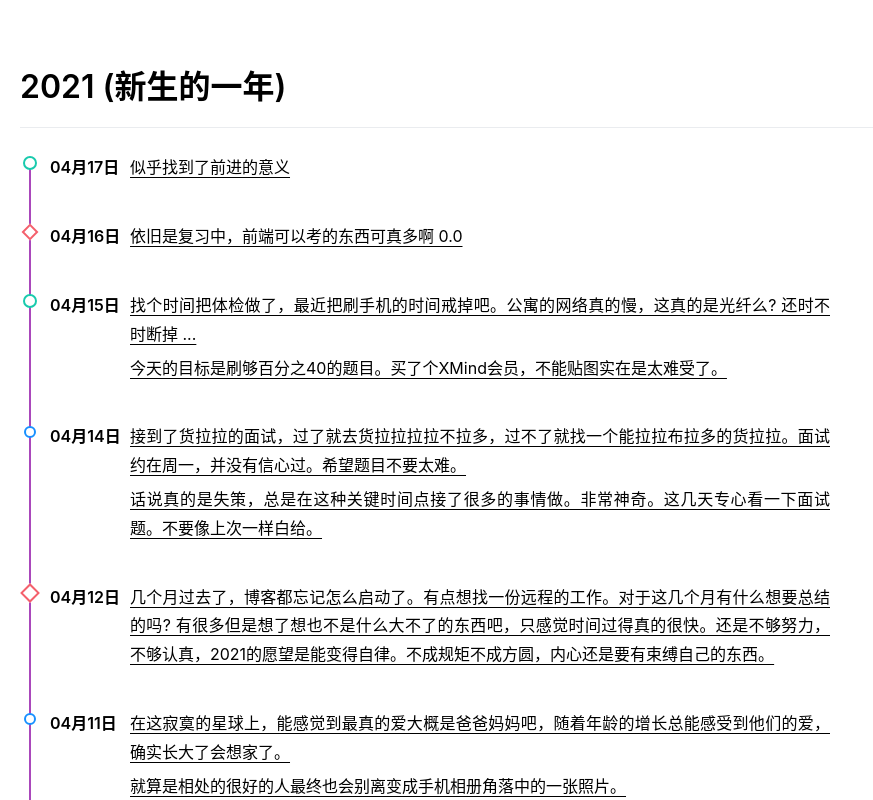
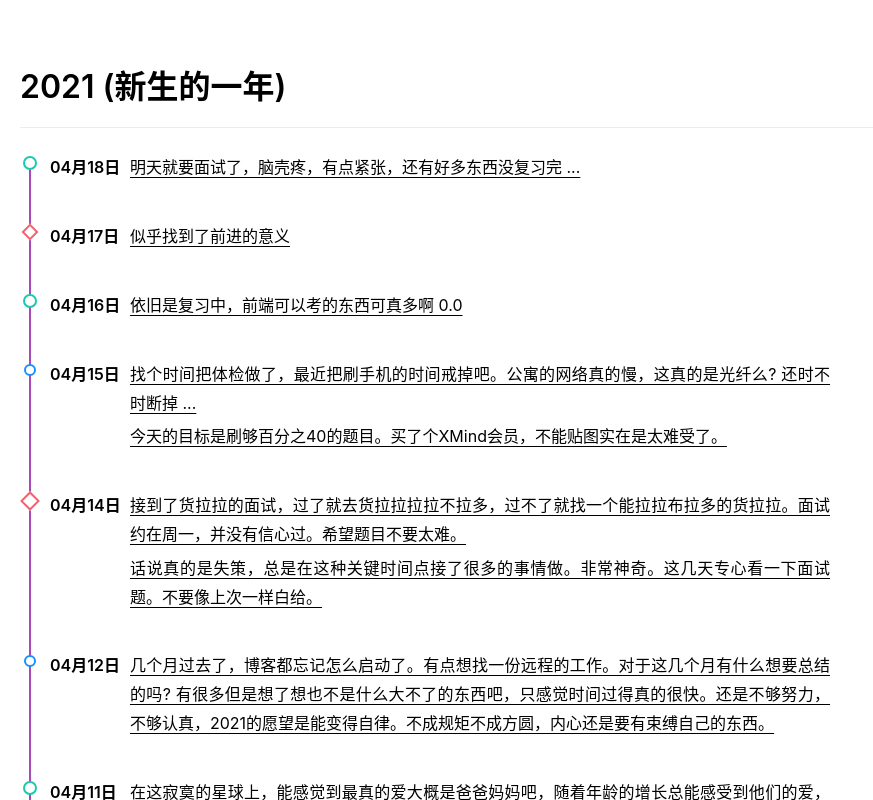
Before and after one commit to Nbsaw/dura, a Next.js app: page /timeline/components/RenderTimeLine in a window 1280 px wide. Shown: the top 800 px of the page, without its empty margins (0-873 px from the left). Built offline with nearby package versions, Linux system fonts and the light colour scheme; a web font is replaced by a local one.

Commit message:
feat: new event

```diff
--- a/constant/timeline.tsx
+++ b/constant/timeline.tsx
@@ -50,6 +50,10 @@ interface TimelineType {
 
 const Timeline: TimelineType = {
   "2021 (新生的一年)": [
+    {
+      time: "04月18日",
+      text: "明天就要面试了，脑壳疼，有点紧张，还有好多东西没复习完 ..."
+    },
     {
       time: "04月17日",
       text: "似乎找到了前进的意义"
```
